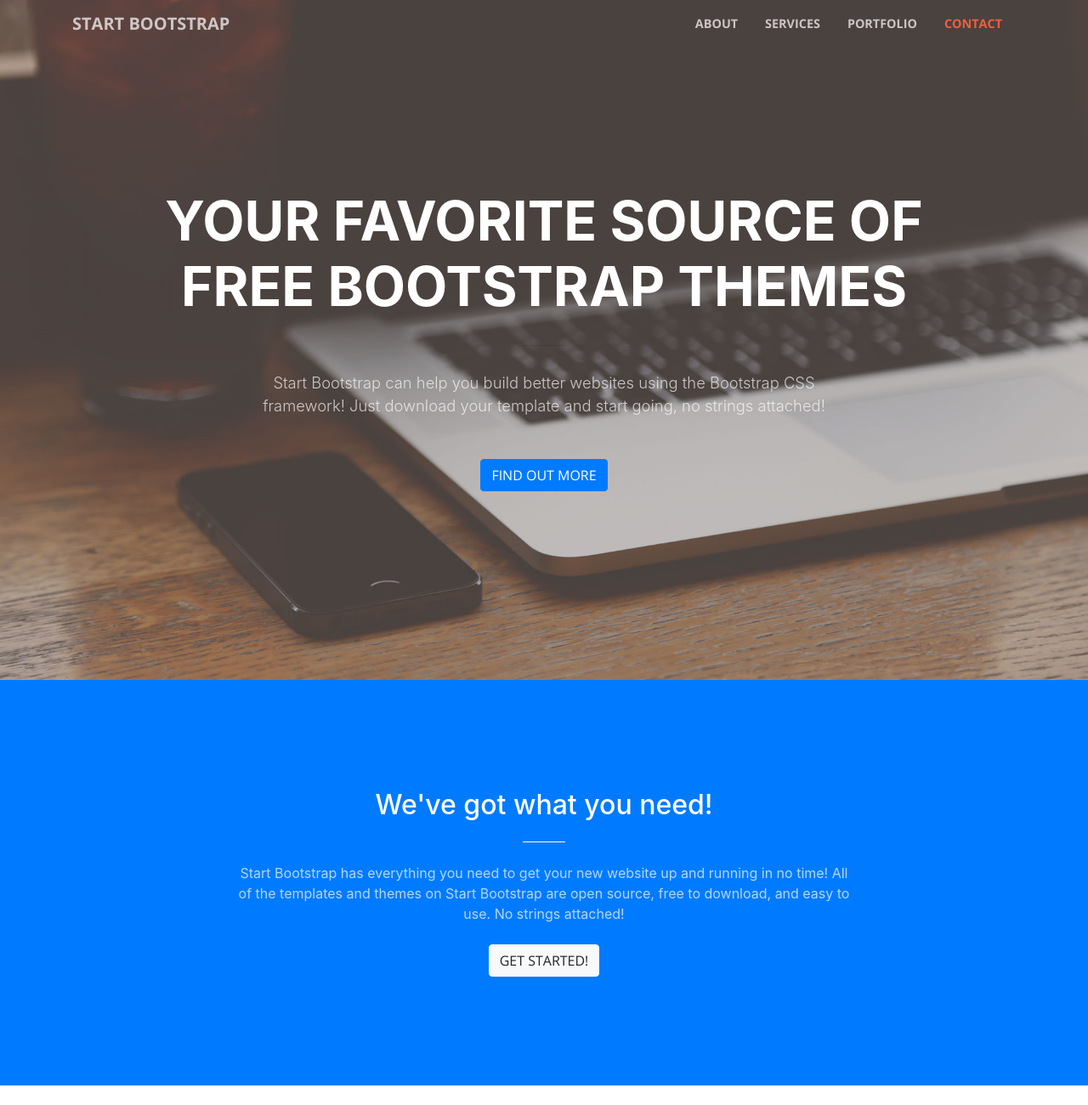
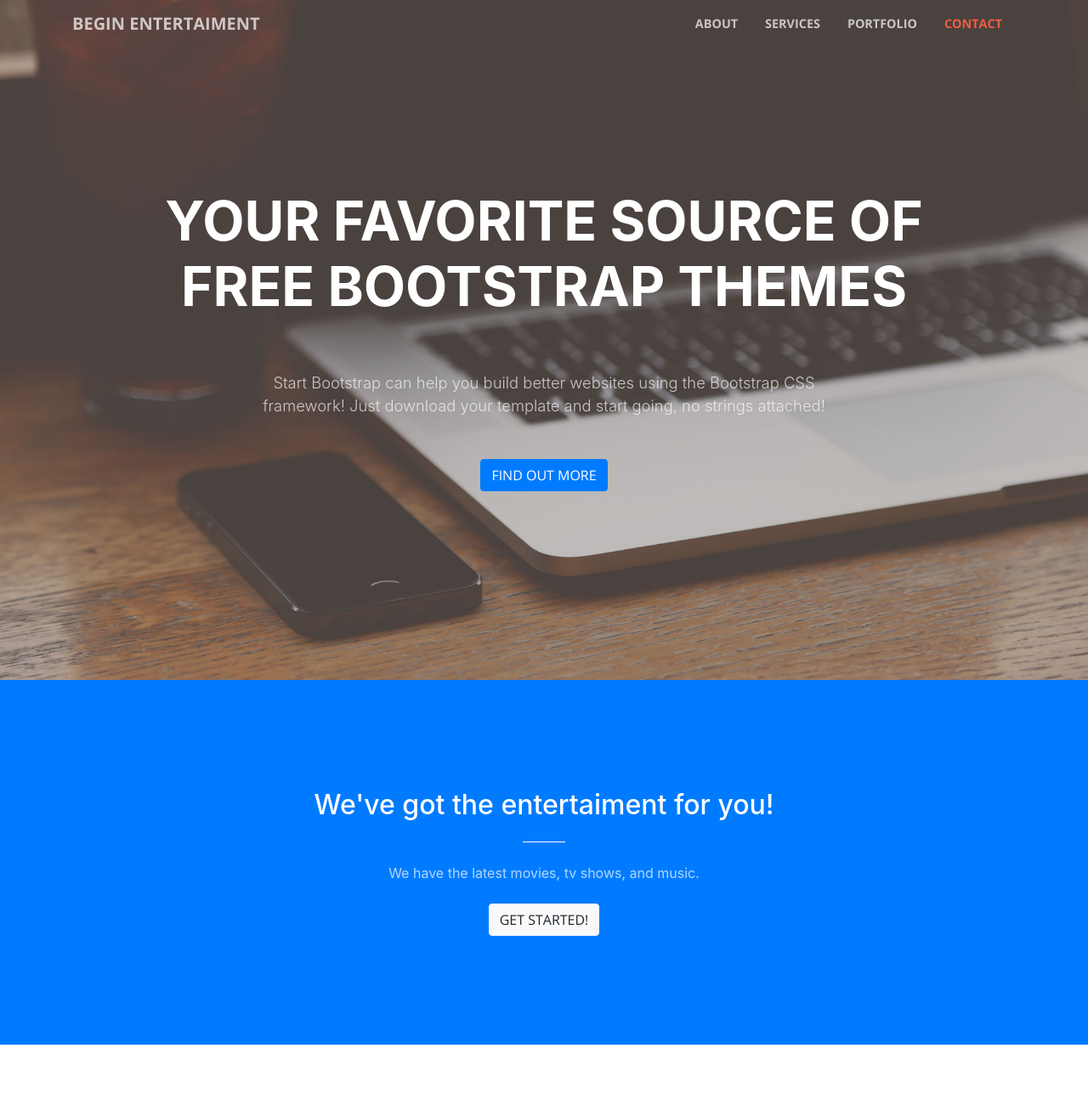
Before and after one commit to mypeepeewascoded/cerealkillers, a website with bundled scripts: page index.html in a window 1280 px wide. Shown: the top 1300 px of the page at 85% size. Built offline with nearby package versions, Linux system fonts and the light colour scheme.

Commit message:
Missionbit darnel's part
my part of the work (d.H)

```diff
--- a/index.html
+++ b/index.html
@@ -8,7 +8,7 @@
     <meta name="description" content="">
     <meta name="author" content="">
 
-    <title>Creative - Start Bootstrap Theme</title>
+    <title>Entertaiment Web</title>
 
     <!-- Bootstrap core CSS -->
     <link href="vendor/bootstrap/css/bootstrap.min.css" rel="stylesheet">
@@ -31,7 +31,7 @@
     <!-- Navigation -->
     <nav class="navbar navbar-expand-lg navbar-light fixed-top" id="mainNav">
       <div class="container">
-        <a class="navbar-brand js-scroll-trigger" href="#page-top">Start Bootstrap</a>
+        <a class="navbar-brand js-scroll-trigger" href="#page-top"> Begin entertaiment</a>
         <button class="navbar-toggler navbar-toggler-right" type="button" data-toggle="collapse" data-target="#navbarResponsive" aria-controls="navbarResponsive" aria-expanded="false" aria-label="Toggle navigation">
           <span class="navbar-toggler-icon"></span>
         </button>
@@ -75,9 +75,9 @@
       <div class="container">
         <div class="row">
           <div class="col-lg-8 mx-auto text-center">
-            <h2 class="section-heading text-white">We've got what you need!</h2>
+            <h2 class="section-heading text-white">We've got the entertaiment for you!</h2>
             <hr class="light my-4">
-            <p class="text-faded mb-4">Start Bootstrap has everything you need to get your new website up and running in no time! All of the templates and themes on Start Bootstrap are open source, free to download, and easy to use. No strings attached!</p>
+            <p class="text-faded mb-4">We have the latest movies, tv shows, and music.</p>
             <a class="btn btn-light btn-xl js-scroll-trigger" href="#services">Get Started!</a>
           </div>
         </div>
```
